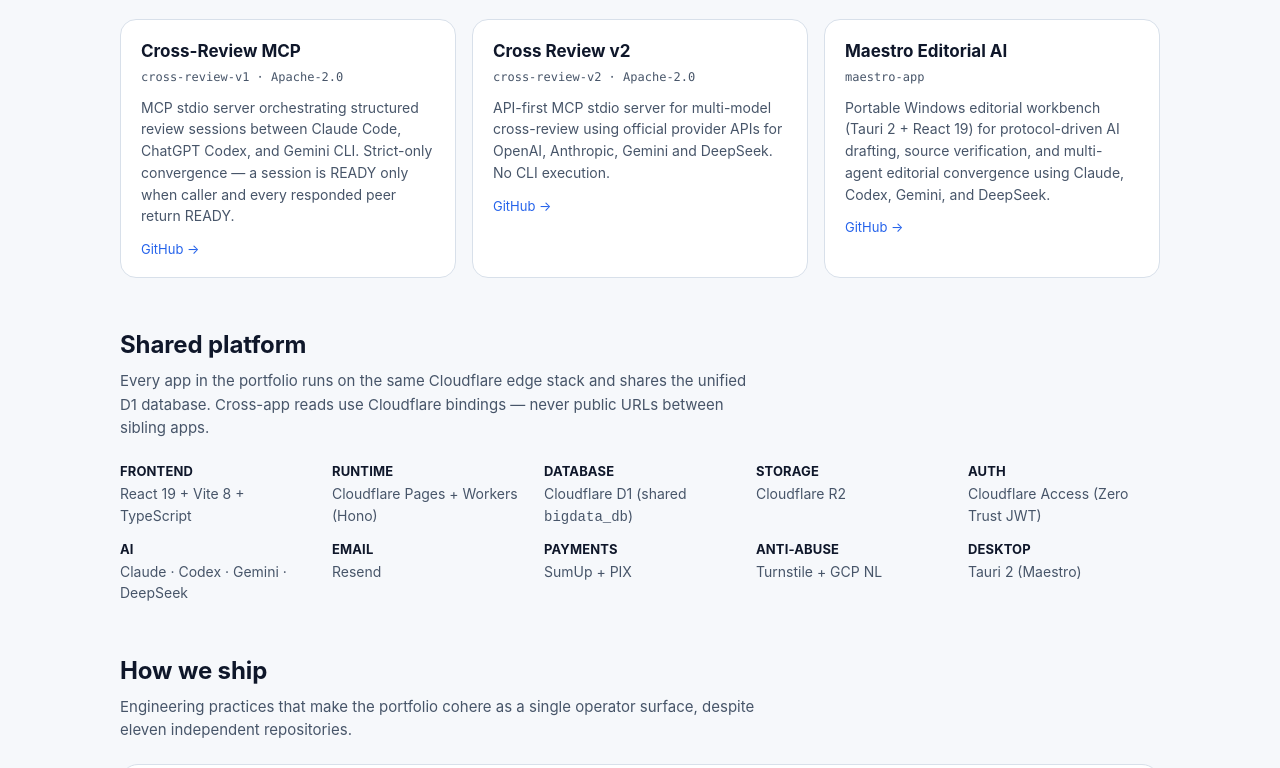
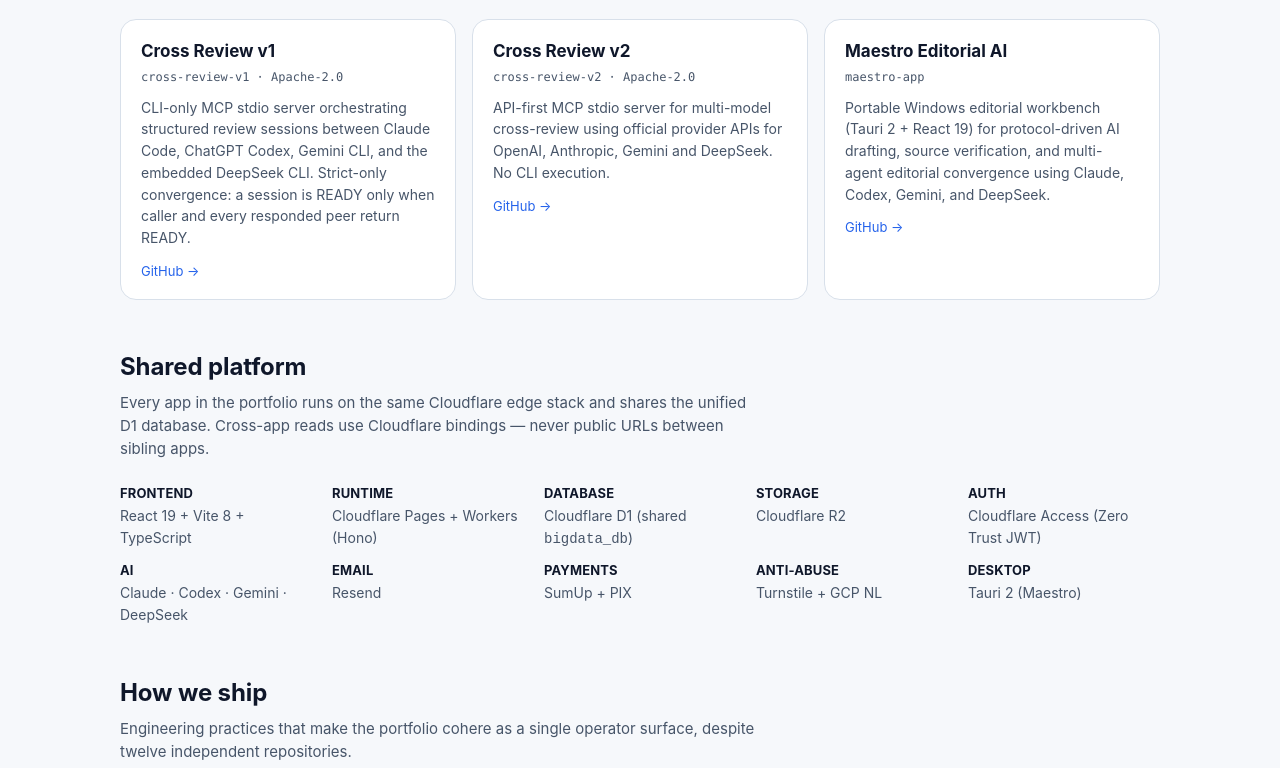
Before and after one commit to LCV-Ideas-Software/.github, a plain HTML site: page site/index.html in a window 1280 px wide. Shown: the part 1626-2394 px from the top of the page. Drawn offline with Linux system fonts and the light colour scheme.

Commit message:
docs: refresh org profile for cross-review

```diff
--- a/site/index.html
+++ b/site/index.html
@@ -374,9 +374,9 @@
     <div class="cards">
 
       <article class="card">
-        <h3>Cross-Review MCP</h3>
+        <h3>Cross Review v1</h3>
         <div class="repo">cross-review-v1 · Apache-2.0</div>
-        <p>MCP stdio server orchestrating structured review sessions between Claude Code, ChatGPT Codex, and Gemini CLI. Strict-only convergence — a session is READY only when caller and every responded peer return READY.</p>
+        <p>CLI-only MCP stdio server orchestrating structured review sessions between Claude Code, ChatGPT Codex, Gemini CLI, and the embedded DeepSeek CLI. Strict-only convergence: a session is READY only when caller and every responded peer return READY.</p>
         <div class="links">
           <a href="https://github.com/LCV-Ideas-Software/cross-review-v1" target="_blank" rel="noopener noreferrer">GitHub →</a>
         </div>
@@ -422,7 +422,7 @@
 
   <section class="section">
     <h2>How we ship</h2>
-    <p class="lead">Engineering practices that make the portfolio cohere as a single operator surface, despite eleven independent repositories.</p>
+    <p class="lead">Engineering practices that make the portfolio cohere as a single operator surface, despite twelve independent repositories.</p>
     <div class="practices">
       <ul>
         <li><strong>Trilateral cross-review before every merge.</strong> No commit ships without three independent top-tier AI peers (Claude, Codex, Gemini) converging on READY. Even doc-only changes pass the gate.</li>
```
Also changed, not shown: profile/README.md.
